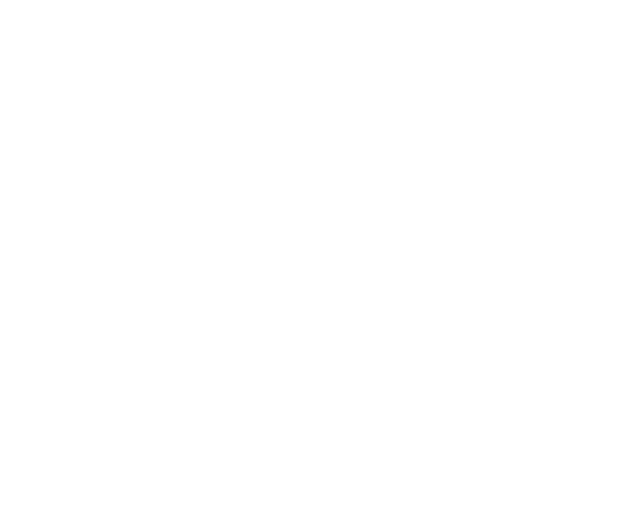
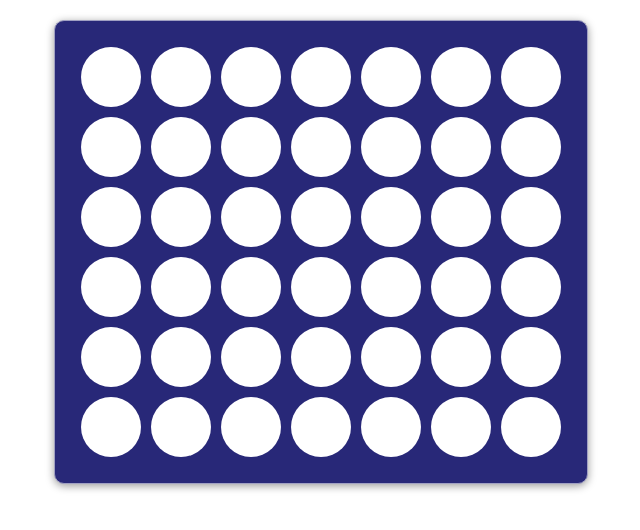
Before and after one commit to zahraa-salloum/Connect-Four-Game, a React (Create React App) app: page / in a window 1280 px wide. Shown: the top 530 px of the page, without its empty margins (319-959 px from the left). Built offline with nearby package versions, Linux system fonts and the light colour scheme.

Commit message:
Created Board component and implemented the empty board

```diff
--- a/src/App.tsx
+++ b/src/App.tsx
@@ -1,9 +1,10 @@
 import React from 'react';
+import Board from './components/Board';
 
 function App() {
   return (
-    <div className="App">
-
+    <div>
+      <Board />
     </div>
   );
 }
--- /dev/null
+++ b/src/components/Board.tsx
@@ -0,0 +1,31 @@
+import React, { FC, useState } from 'react';
+import { BoardInterface } from '../interfaces/BoardInterface';
+import { RowInterface } from '../interfaces/RowInterface';
+import Row from './Row';
+
+
+const Board: FC = (): JSX.Element => {
+    const emptyBoard: BoardInterface = {
+        rows: Array.from({ length: 6 }, (i) => ({
+            slots: Array.from({ length: 7 }, (i) => ({ player: null
+            })),
+        })),
+    }
+
+    const [board, setBoard] = useState<BoardInterface>(emptyBoard);
+
+    const dropDisc = (column_index: number): void => {
+    }
+
+    return (
+        <table>
+            <tbody>
+                {board.rows.map((row: RowInterface, i: number): JSX.Element => (
+                    <Row row={row} dropDisc={dropDisc} />
+                ))}
+            </tbody>
+        </table>
+    )
+}
+
+export default Board;
--- a/src/components/Row.tsx
+++ b/src/components/Row.tsx
@@ -10,11 +10,11 @@ interface RowProps{
 
 const Row: FC<RowProps> = ({row, dropDisc}): JSX.Element => {
     return (
-        <div>
+        <tr>
             {row.slots.map((slot: SlotInterface, i: number): JSX.Element => (
                 <Slot slot={slot} index={i} dropDisc={dropDisc} />
             ))}
-        </div>
+        </tr>
     )
 }
 
--- a/src/components/Slot.tsx
+++ b/src/components/Slot.tsx
@@ -18,9 +18,12 @@ const Slot: FC<SlotProps> = ({slot, index, dropDisc}): JSX.Element => {
         slotClass = 'empty';
     }
     return (
-        <div className="slot" onClick={() => dropDisc(index)}>
-            <div className={[slotClass, "circle"].join(" ")}></div>
-        </div>
+        <td>
+            <div className="slot" onClick={() => dropDisc(index)}>
+                <div className={[slotClass, "circle"].join(" ")}></div>
+            </div>
+        </td>
+
     )
 }
 
--- a/src/index.css
+++ b/src/index.css
@@ -11,3 +11,22 @@ code {
   font-family: source-code-pro, Menlo, Monaco, Consolas, 'Courier New',
     monospace;
 }
+table {
+  margin: 20px auto;
+  background: rgb(40, 40, 120);
+  border-radius: 10px;
+  box-shadow: 0 2px 8px rgba(0, 0, 0, 0.4);
+  border: 1px solid rgb(160, 160, 194);
+  padding: 20px;
+}
+
+.empty {
+  background-color: #FFF;
+}
+
+.circle {
+  height: 60px;
+  width: 60px;
+  border-radius: 100px;
+  margin: 3px;
+}
--- a/src/index.tsx
+++ b/src/index.tsx
@@ -3,11 +3,10 @@ import ReactDOM from 'react-dom/client';
 import './index.css';
 import App from './App';
 
-const root = ReactDOM.createRoot(
-  document.getElementById('root') as HTMLElement
-);
-root.render(
-  <React.StrictMode>
-    <App />
-  </React.StrictMode>
-);
+const rootElement = document.getElementById('root');
+if (rootElement) {
+  const root = ReactDOM.createRoot(rootElement);
+    root.render(
+      <App />,
+    );
+}
--- a/src/interfaces/BoardInterface.ts
+++ b/src/interfaces/BoardInterface.ts
@@ -1,6 +1,6 @@
 import { RowInterface } from "./RowInterface";
 
 
-export interface Board {
+export interface BoardInterface {
     rows: RowInterface[]
 }
--- a/src/interfaces/SlotInterface.ts
+++ b/src/interfaces/SlotInterface.ts
@@ -1,5 +1,5 @@
 
 
 export interface SlotInterface {
-    player: String
+    player: String | null
 }
```
Also changed, not shown: src/reportWebVitals.ts (deleted, +0 -15 lines).
